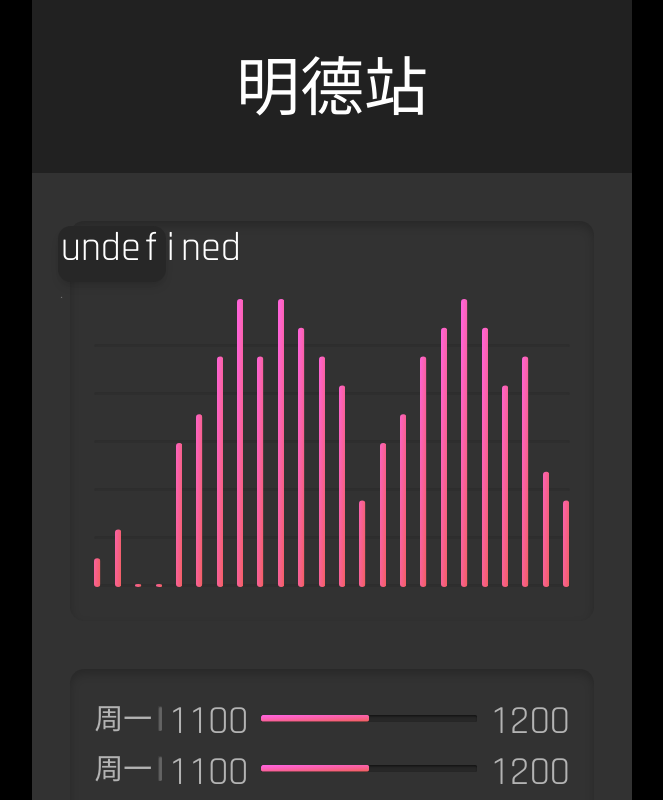
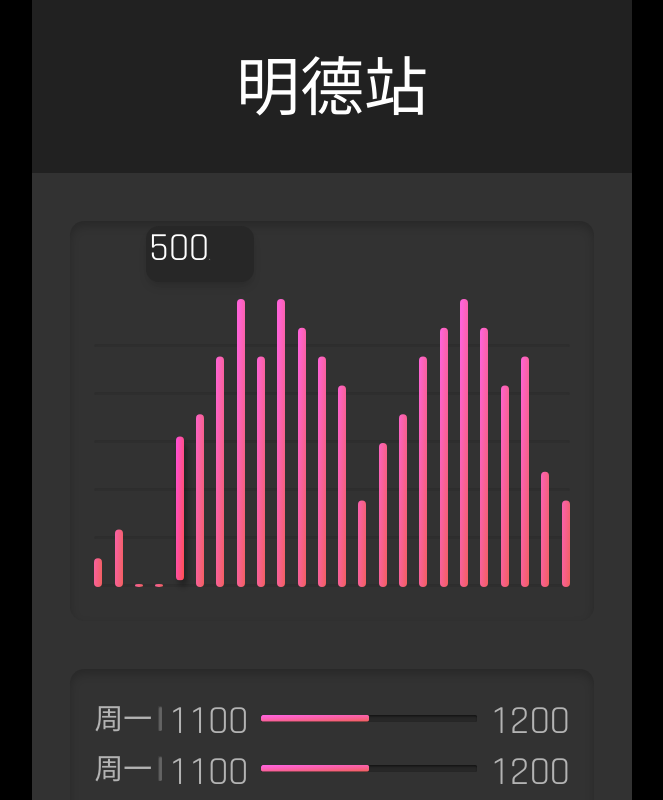
Before and after one commit to l1n-zh/MRTPFF, a Vue app: page /page in a window 1280 px wide. Shown: the top 800 px of the page, without its empty margins (308-971 px from the left). Built offline with nearby package versions, Linux system fonts and the light colour scheme; some icons are missing; a web font is replaced by a local one.

Commit message:
允許使用手勢控制

```diff
--- a/src/components/page/FieldDailyPredict.vue
+++ b/src/components/page/FieldDailyPredict.vue
@@ -1,27 +1,51 @@
 <template>
-  <div class="reference-line w-[297px] absolute h-[2px] rounded-[1px]" v-for="i in 6"
-    :style="{ bottom: (i - 1) * 30 + 21 + 'px' }"></div>
+  <div
+    class="reference-line w-[297px] absolute h-[2px] rounded-[1px]"
+    v-for="i in 6"
+    :style="{ bottom: (i - 1) * 30 + 21 + 'px' }"
+  ></div>
   <div
     class="bg-[#272727] w-[68px] h-[35px] rounded-[8px] absolute top-[3px] left-[3px] shadow-md z-20 p-[2px] bar-transition"
-    :style="{ left: hovered * 11 - 8 + 'px' }">
+    :style="{ left: hovered * 11 - 8 + 'px' }"
+  >
     <monospaced :content="`${data[hovered - 1]}`" :size="25" color="#ffffff" />
     <monospaced content="人" :size="1" color="#ffffff" />
   </div>
-  <div class="flex justify-between w-full h-[180px] mt-auto z-10">
-    <svg :class="['flex w-[4px] h-full transition', hovered == n ? 'hight-light' : '']" @mouseover="mouseOver(n)"
-      v-for="n in 24">
+  <div
+    class="flex justify-between w-full h-[180px] mt-auto z-10"
+    @touchmove="onTouchmove"
+    ref="chart"
+  >
+    <svg
+      :class="[
+        'flex w-[5px] h-full transition',
+        hovered == n ? 'hight-light' : '',
+      ]"
+      @mouseover="mouseOver(n)"
+      v-for="n in 24"
+    >
       <color />
       <clipPath :id="`clipPathD${n}`">
-        <rect :height="`${(data[n - 1] / max) * 100}%`" width="100%" :y="`${(1 - data[n - 1] / max) * 100}%`" rx="2px"
-          ry="2px" />
+        <rect
+          :height="`${(data[n - 1] / maximum) * 100}%`"
+          width="100%"
+          :y="`${(1 - data[n - 1] / maximum) * 100}%`"
+          rx="2.5px"
+          ry="2.5px"
+        />
       </clipPath>
-      <rect width="100%" height="100%" :clip-path="`url(#clipPathD${n})`" fill="url(#color)" />
+      <rect
+        width="100%"
+        height="100%"
+        :clip-path="`url(#clipPathD${n})`"
+        fill="url(#color)"
+      />
     </svg>
   </div>
 </template>
 
 <script setup>
-import { ref, onMounted } from "vue";
+import { ref } from "vue";
 import Color from "../appearance/Color.vue";
 import Monospaced from "../appearance/MonospacedFontText.vue";
 
@@ -30,18 +54,29 @@ const data = [
   600, 800, 900, 1000, 900, 700, 800, 400, 300,
 ];
 
-const hovered = ref(0);
-const max = Math.max(...data);
+const now = 5;
+const hovered = ref(now);
+const maximum = Math.max(...data);
+const chart = ref();
 
 function mouseOver(n) {
   hovered.value = n;
 }
+
+function onTouchmove(e) {
+  const chartRect = chart.value.getBoundingClientRect();
+  const zoomLevel = Math.min(window.innerWidth / 375, window.innerHeight / 500);
+  const barX = e.changedTouches[0].clientX;
+  const n = Math.round(
+    ((barX / zoomLevel - chartRect.x) / chartRect.width) * 24
+  );
+  hovered.value = Math.max(Math.min(n, 24), 1);
+}
 </script>
 
 <style scoped>
-
 .bar-transition {
-  transition: all 60ms linear;
+  transition: all 110ms linear;
 }
 .reference-line {
   box-shadow: inset 0 2px 4px rgba(0, 0, 0, 0.1);
```
